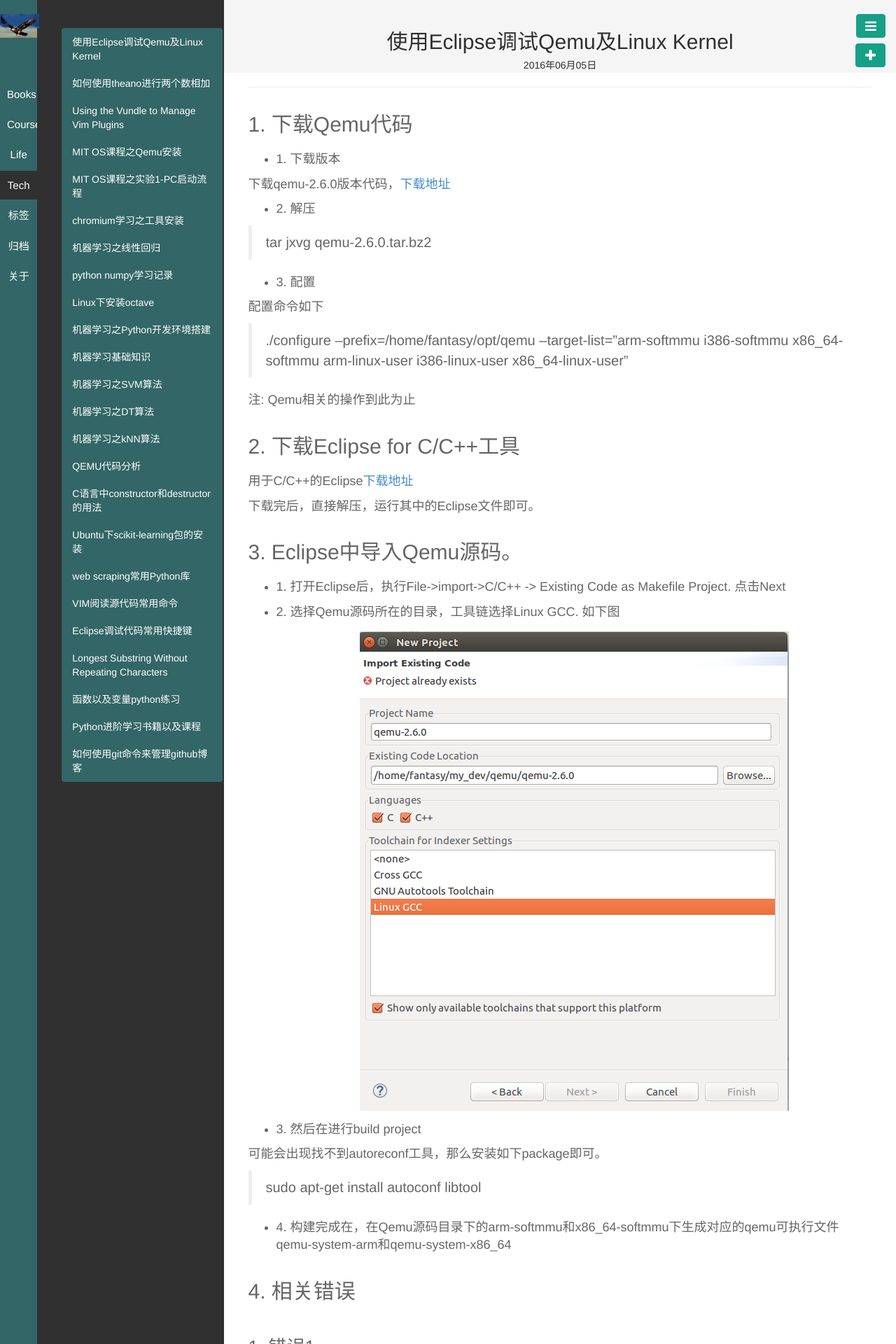
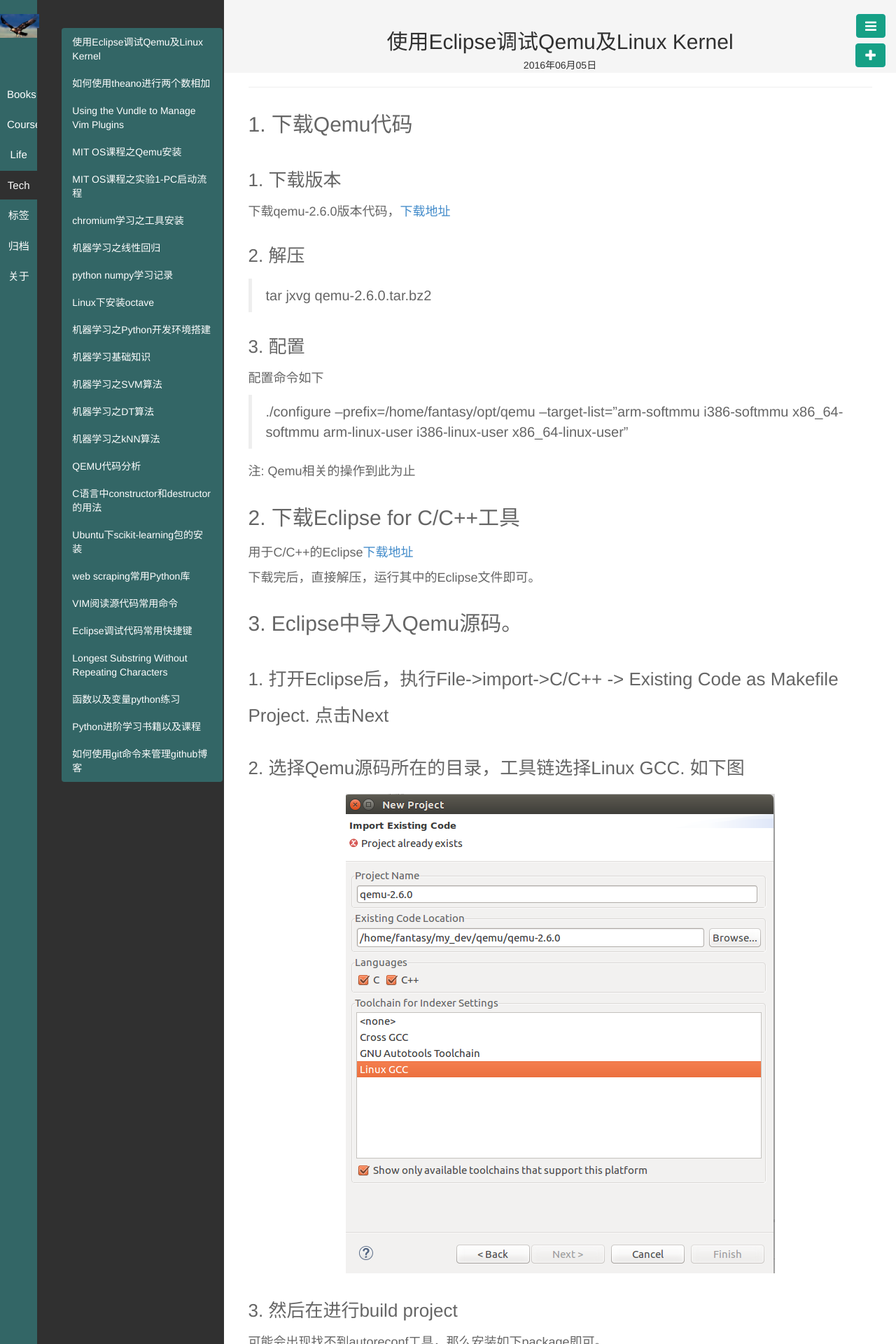
Before and after one commit to wuxiaoer/wuxiaoer.github.io, a Jekyll site: the page built from _posts/Tech/2016-06-05-Using_eclipse_to_debug_qemu.md, in a window 1280 px wide. Shown: the top 1920 px of the page at 70% size. Built offline with Jekyll 4.4.1, drawn with Linux system fonts in a browser that asks for light colours; Markdown is read by kramdown in place of the engine named in the settings; some of the changed text lies outside the part shown.

```diff
--- a/_posts/Tech/2016-06-05-Using_eclipse_to_debug_qemu.md
+++ b/_posts/Tech/2016-06-05-Using_eclipse_to_debug_qemu.md
@@ -9,17 +9,17 @@ description:
 
 ## 1\. 下载Qemu代码
 
-- 1\. 下载版本
+### 1\. 下载版本
 
 下载qemu-2.6.0版本代码，[下载地址](http://wiki.qemu-project.org/download/qemu-2.6.0.tar.bz2)
 
 
-- 2\. 解压
+### 2\. 解压
 
 > tar jxvg qemu-2.6.0.tar.bz2
 
 
-- 3\. 配置
+### 3\. 配置
 
 配置命令如下
 
@@ -37,21 +37,21 @@ description:
 
 ## 3\. Eclipse中导入Qemu源码。
 
-- 1\. 打开Eclipse后，执行File-\>import-\>C/C++ -\> Existing Code as Makefile Project. 点击Next
+### 1\. 打开Eclipse后，执行File-\>import-\>C/C++ -\> Existing Code as Makefile Project. 点击Next
 
 
-- 2\. 选择Qemu源码所在的目录，工具链选择Linux GCC. 如下图
+### 2\. 选择Qemu源码所在的目录，工具链选择Linux GCC. 如下图
 
   ![eclipse-import-qemu-src](/public/img/eclipse_import_cpp_project.png)
 
 
-- 3\. 然后在进行build project
+### 3\. 然后在进行build project
 
  可能会出现找不到autoreconf工具，那么安装如下package即可。
 
 > sudo apt-get install autoconf libtool
 
-- 4\. 构建完成在，在Qemu源码目录下的arm-softmmu和x86\_64-softmmu下生成对应的qemu可执行文件qemu-system-arm和qemu-system-x86\_64
+### 4\. 构建完成在，在Qemu源码目录下的arm-softmmu和x86\_64-softmmu下生成对应的qemu可执行文件qemu-system-arm和qemu-system-x86\_64
 
 
 ## 4\. 相关错误
```
Also changed, not shown: other parts of _posts/Tech/2016-06-05-Using_eclipse_to_debug_qemu.md (+4 -0 lines).
